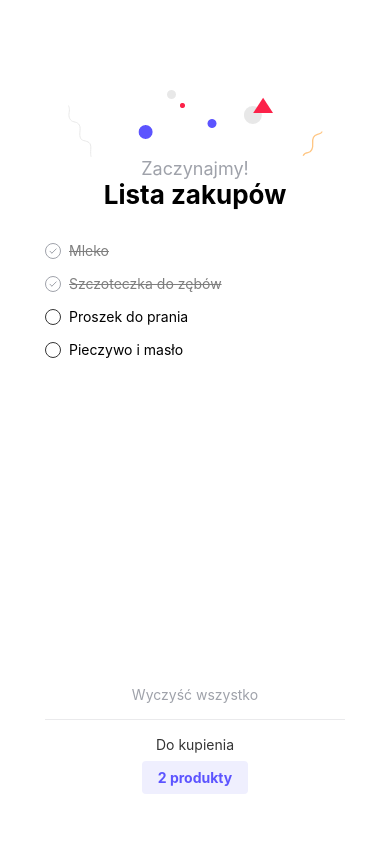
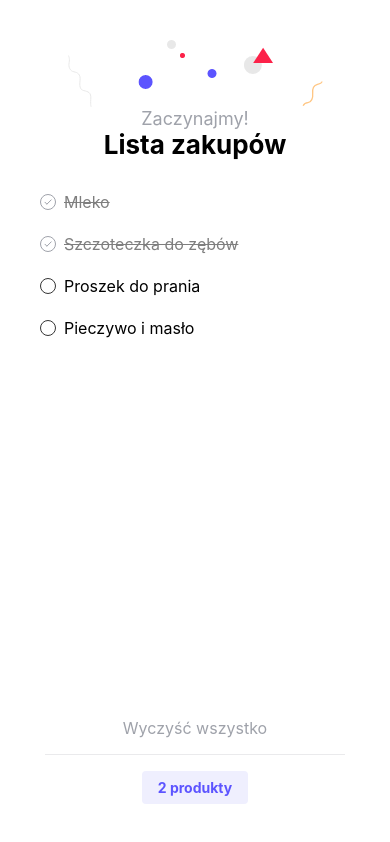
Before and after one commit to damiansobczak/react-native, a React Native app: screen / in a window 390 px wide. Built offline with nearby package versions, Linux system fonts and the light colour scheme.

Commit message:
Increase font size

```diff
--- a/components/App.js
+++ b/components/App.js
@@ -62,7 +62,7 @@ export default class App extends Component {
             <Header title="Zaczynajmy!" subtitle="Lista zakupów" />
             <View style={styles.list}>
               {this.state.items.length > 0 ? this.state.items.map((item, index) => <Item name={item.name} image={item.image} status={item.status} key={item.id} id={item.id} checkItem={this.checkItem} />) : <Text style={styles.emptyList}>Lista jest pusta</Text>}
-              {this.state.input === true ? <TextInput editable={true} maxLength={80} placeholder="Dodaj" onSubmitEditing={event => this.addItem(event.nativeEvent.text)} autoFocus={true} /> : <></>}
+              {this.state.input === true ? <TextInput editable={true} maxLength={80} placeholder="Dodaj" onSubmitEditing={event => this.addItem(event.nativeEvent.text)} autoFocus={true} style={styles.input} /> : <></>}
               <TouchableWithoutFeedback onPress={this.toggleInput}>
                 <View style={styles.touchableInput} />
               </TouchableWithoutFeedback>
@@ -81,25 +81,28 @@ const styles = StyleSheet.create({
     display: "flex",
     flex: 1,
     alignItems: "center",
-    padding: 50
+    padding: 40
   },
   header: {
     flex: 1,
     display: "flex",
-    alignItems: "center",
-    paddingTop: 40
+    alignItems: "center"
   },
   list: {
-    width: 300,
+    width: 310,
     display: "flex",
     marginTop: 32,
     flex: 1
+  },
+  input: {
+    fontSize: 16
   },
   touchableInput: {
     flex: 1
   },
   emptyList: {
     paddingBottom: 8,
-    color: "#9FA2AA"
+    color: "#9FA2AA",
+    fontSize: 16
   }
 });
--- a/components/ClearItems.js
+++ b/components/ClearItems.js
@@ -15,7 +15,8 @@ export default class ClearItems extends Component {
 const styles = StyleSheet.create({
   clear: {
     color: "#9FA2AA",
-    marginBottom: 16
+    marginBottom: 16,
+    fontSize: 16
   }
 });
 
--- a/components/Item.js
+++ b/components/Item.js
@@ -31,14 +31,16 @@ const styles = StyleSheet.create({
     display: "flex",
     flexDirection: "row",
     alignItems: "center",
-    marginBottom: 16
+    marginBottom: 22
   },
   nameIsDone: {
     opacity: 0.5,
     marginLeft: 8,
+    fontSize: 16,
     textDecorationLine: "line-through"
   },
   name: {
-    marginLeft: 8
+    marginLeft: 8,
+    fontSize: 16
   }
 });
--- a/components/Sumup.js
+++ b/components/Sumup.js
@@ -6,7 +6,6 @@ export default class Sumup extends Component {
   render() {
     return (
       <View style={styles.sumup}>
-        <Text style={styles.title}>Do kupienia</Text>
         <Text style={styles.counter}>
           {this.props.items} {this.props.items > 0 && this.props.items < 5 ? `produkty` : `produktów`}
         </Text>
@@ -30,7 +29,8 @@ const styles = StyleSheet.create({
   },
   title: {
     color: "#343434",
-    marginBottom: 8
+    marginBottom: 8,
+    fontSize: 16
   },
   counter: {
     color: "#5C54FF",
```
